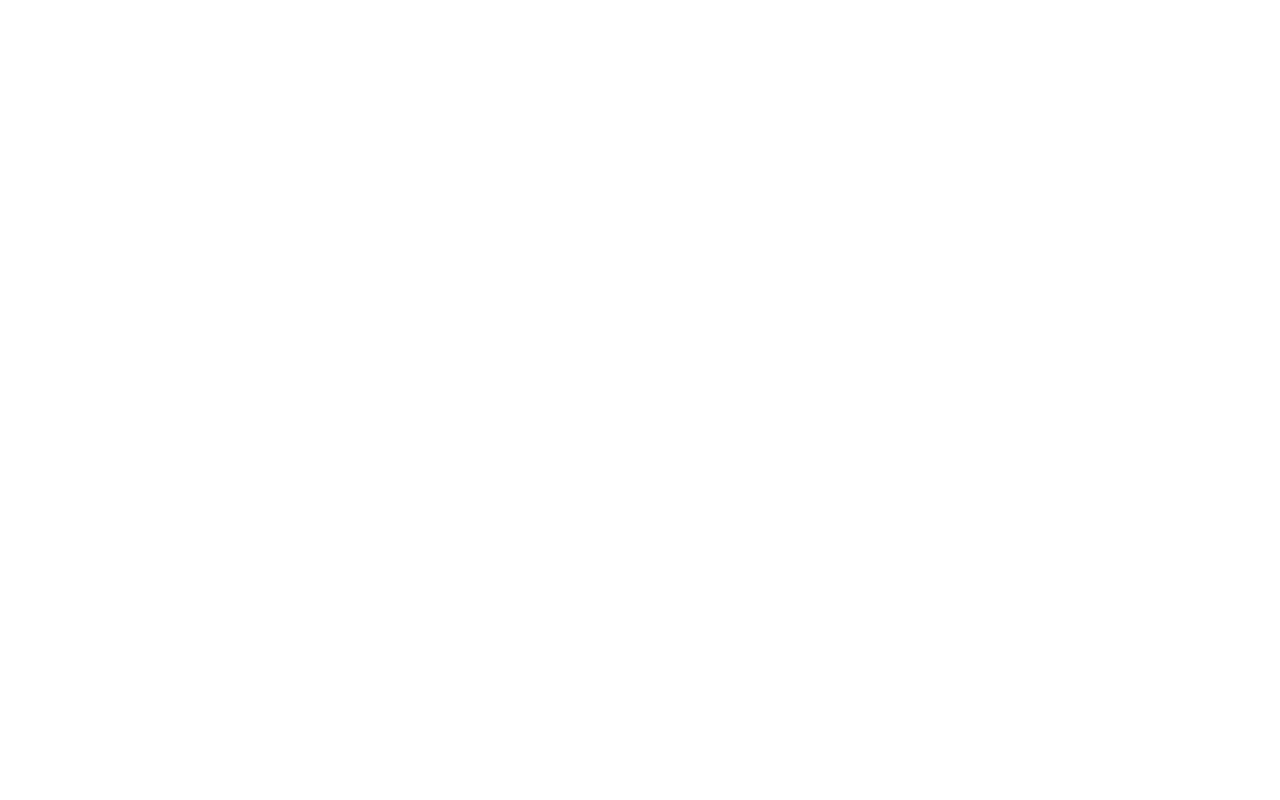
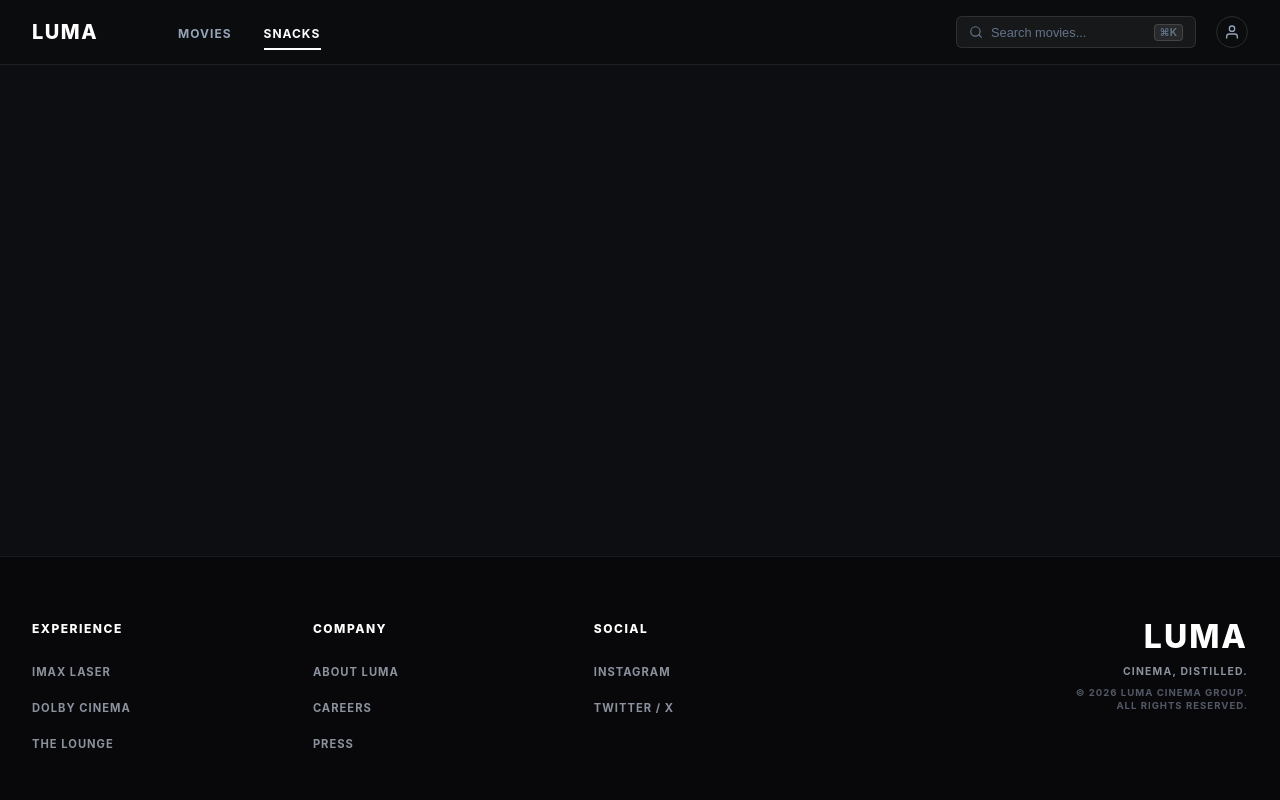
Before and after one commit to Mo2men-Be3der74/Cinema-Ticket-Booking, a plain HTML site: page pages/snacks.html in a window 1280 px wide. Drawn offline with Linux system fonts and the light colour scheme.

Commit message:
added an effect and added two pages

```diff
--- a/pages/base .css
+++ b/pages/base .css
@@ -63,6 +63,8 @@ html {
 }
 
 .nav-link {
+  position: relative;
+  display: inline-block;
   color: #94a3b8;
   text-decoration: none;
   font-size: 0.75rem;
@@ -70,6 +72,27 @@ html {
   letter-spacing: 1px;
   text-transform: uppercase;
   transition: color 0.2s ease;
+}
+
+.nav-link::after {
+  position: absolute;
+  right: 0;
+  bottom: -0.55rem;
+  left: 0;
+  height: 2px;
+  content: "";
+  background-color: #ffffff;
+  transform: scaleX(0);
+  transform-origin: center;
+}
+
+.nav-link.active::after {
+  animation: nav-pointer-grow 0.35s ease-out forwards;
+}
+
+@keyframes nav-pointer-grow {
+  from { transform: scaleX(0); }
+  to { transform: scaleX(1); }
 }
 
 .nav-link:hover,
--- a/pages/snacks.html
+++ b/pages/snacks.html
@@ -0,0 +1,86 @@
+<!DOCTYPE html>
+<html lang="en">
+<head>
+    <meta charset="UTF-8">
+    <meta name="viewport" content="width=device-width, initial-scale=1.0">
+    <title>Document</title>
+    <link rel="stylesheet" href="/pages/base .css">
+
+</head>
+<body>
+
+<header class="site-header">
+  <nav class="navbar">
+    <!-- 1. Logo (Far Left) -->
+    <a href="#" class="brand-logo">LUMA</a>
+
+    <!-- 2. Main Navigation Links (Middle / Spaced) -->
+    <ul class="nav-menu">
+      <li><a href="../pages/movies.html" class="nav-link">MOVIES</a></li>
+      <li><a href="/pages/snacks.html" class="nav-link active" aria-current="page">SNACKS</a></li>
+    </ul>
+
+    <!-- 3. Search & Profile (Far Right) -->
+    <div class="nav-right">
+      <div class="search-box">
+        <svg class="search-icon" viewBox="0 0 24 24" fill="none" stroke="currentColor" stroke-width="2" stroke-linecap="round" stroke-linejoin="round">
+          <circle cx="11" cy="11" r="8"></circle>
+          <line x1="21" y1="21" x2="16.65" y2="16.65"></line>
+        </svg>
+        <input type="text" placeholder="Search movies..." aria-label="Search movies">
+        <span class="kbd-shortcut">⌘K</span>
+      </div>
+
+      <button class="profile-btn" aria-label="User Account">
+        <svg viewBox="0 0 24 24" fill="none" stroke="currentColor" stroke-width="2" stroke-linecap="round" stroke-linejoin="round">
+          <path d="M20 21v-2a4 4 0 0 0-4-4H8a4 4 0 0 0-4 4v2"></path>
+          <circle cx="12" cy="7" r="4"></circle>
+        </svg>
+      </button>
+    </div>
+  </nav>
+</header>
+
+<footer class="site-footer">
+  <div class="footer-container">
+    <!-- Column 1: Experience -->
+    <div class="footer-col">
+      <h4 class="footer-heading">EXPERIENCE</h4>
+      <ul class="footer-links">
+        <li><a href="../">IMAX LASER</a></li>
+        <li><a href="#">DOLBY CINEMA</a></li>
+        <li><a href="#">THE LOUNGE</a></li>
+      </ul>
+    </div>
+
+    <!-- Column 2: Company -->
+    <div class="footer-col">
+      <h4 class="footer-heading">COMPANY</h4>
+      <ul class="footer-links">
+        <li><a href="#">ABOUT LUMA</a></li>
+        <li><a href="#">CAREERS</a></li>
+        <li><a href="#">PRESS</a></li>
+      </ul>
+    </div>
+
+    <!-- Column 3: Social -->
+    <div class="footer-col">
+      <h4 class="footer-heading">SOCIAL</h4>
+      <ul class="footer-links">
+        <li><a href="#">INSTAGRAM</a></li>
+        <li><a href="#">TWITTER / X</a></li>
+      </ul>
+    </div>
+
+    <!-- Column 4: Brand & Copyright -->
+    <div class="footer-col footer-brand-col">
+      <h2 class="footer-logo">LUMA</h2>
+      <p class="tagline">CINEMA, DISTILLED.</p>
+      <p class="copyright">&copy; 2026 LUMA CINEMA GROUP.<br>ALL RIGHTS RESERVED.</p>
+    </div>
+  </div>
+</footer>
+
+</body>
+</body>
+</html>
--- a/style/base.css
+++ b/style/base.css
@@ -73,6 +73,8 @@ html {
 }
 
 .nav-link {
+  position: relative;
+  display: inline-block;
   color: #94a3b8;
   text-decoration: none;
   font-size: 0.75rem;
@@ -80,6 +82,27 @@ html {
   letter-spacing: 1px;
   text-transform: uppercase;
   transition: color 0.2s ease;
+}
+
+.nav-link::after {
+  position: absolute;
+  right: 0;
+  bottom: -0.55rem;
+  left: 0;
+  height: 2px;
+  content: "";
+  background-color: #ffffff;
+  transform: scaleX(0);
+  transform-origin: center;
+}
+
+.nav-link.active::after {
+  animation: nav-pointer-grow 0.35s ease-out forwards;
+}
+
+@keyframes nav-pointer-grow {
+  from { transform: scaleX(0); }
+  to { transform: scaleX(1); }
 }
 
 .nav-link:hover,
```
Also changed, not shown: Scripts/seat_selection.js (+21 -0 lines), pages/movie-details.html (+1 -1 lines), pages/movies.html (+3 -2 lines), pages/seat-selection.html (+2 -3 lines). Lines whose indentation alone changed are shown as unchanged.
